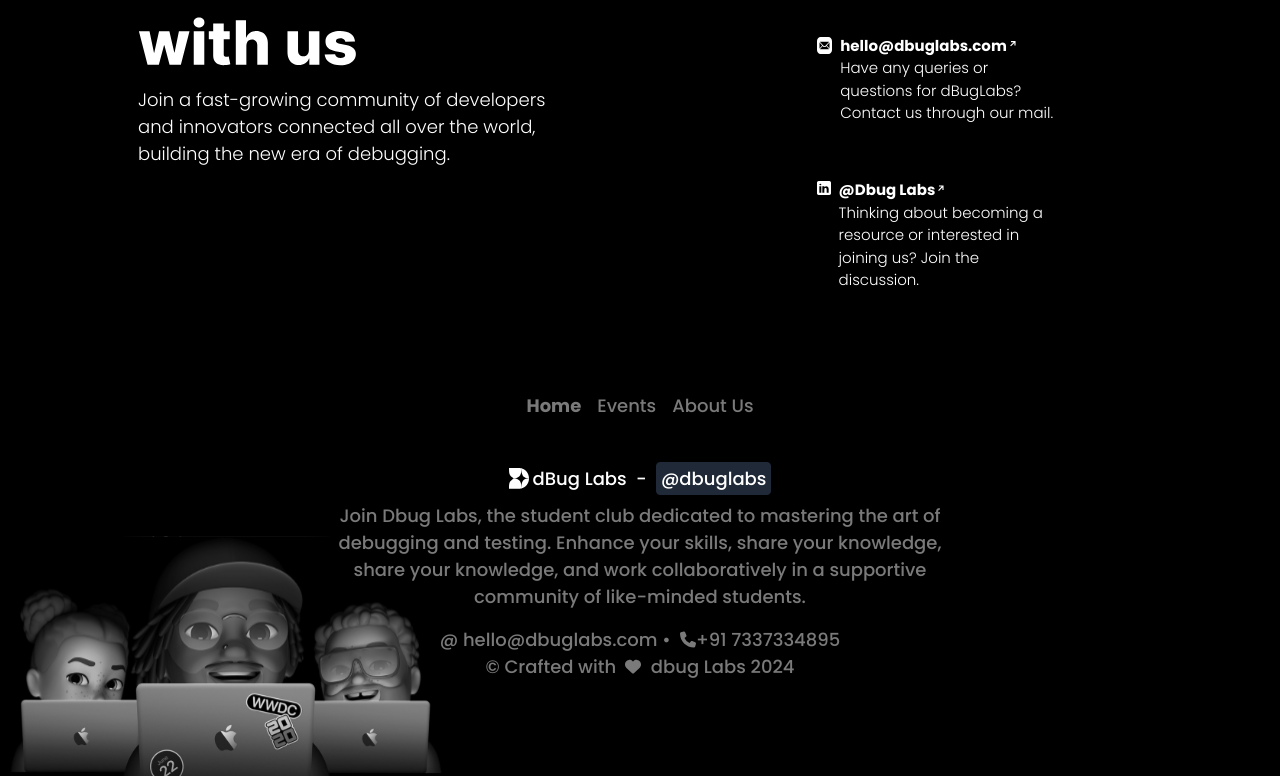
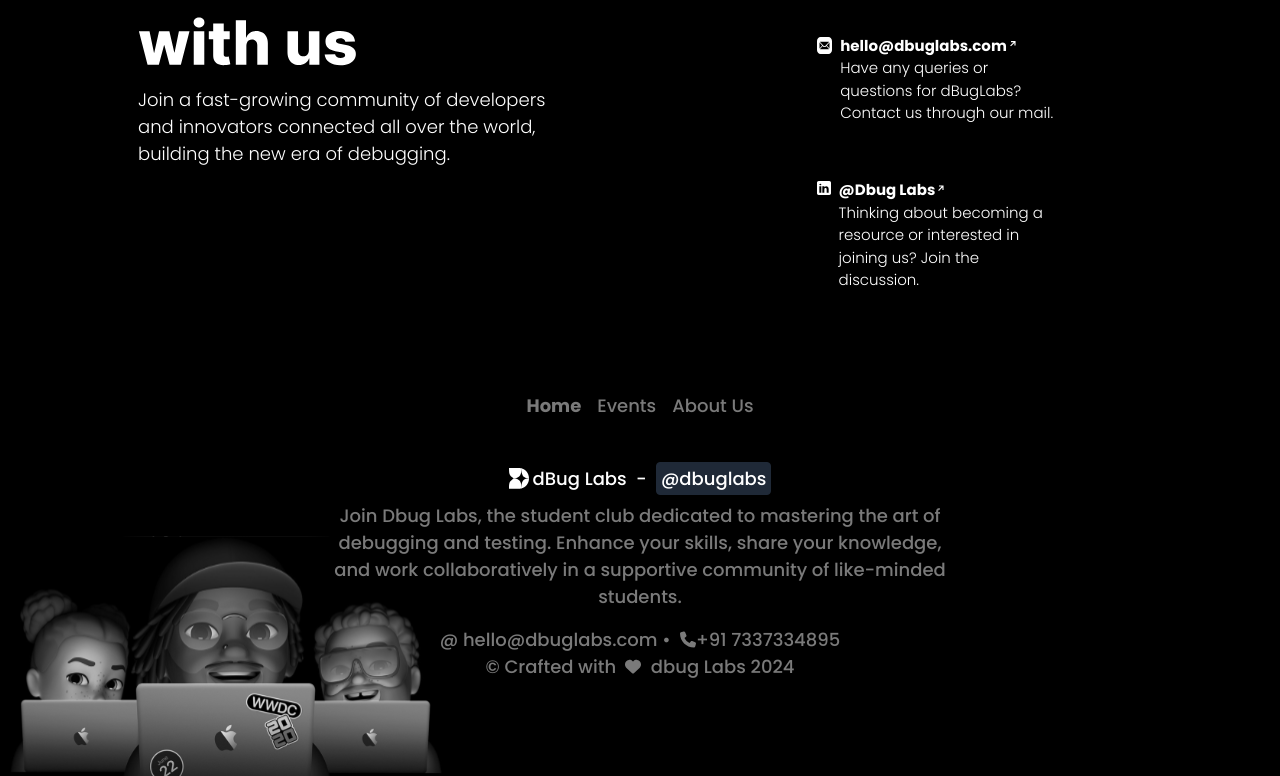
Before and after one commit to dBug-Labs/dbug-website-2024, a React (Vite) app: page / in a window 1280 px wide. Shown: the part 4240-5016 px from the top of the page. Built offline with nearby package versions, Linux system fonts and the light colour scheme.

Commit message:
Update Footer.jsx
Share your knowledge was written 2 times

```diff
--- a/src/components/Footer/Footer.jsx
+++ b/src/components/Footer/Footer.jsx
@@ -23,7 +23,7 @@ export default function Footer() {
         </div>
 
         <div>
-          <p className='px-13 py-4 text-center mt-0'>Join Dbug Labs, the student club dedicated to mastering the art of debugging and testing. Enhance your skills, share your knowledge, share your knowledge, and work collaboratively in a supportive community of like-minded students.</p>
+          <p className='px-13 py-4 text-center mt-0'>Join Dbug Labs, the student club dedicated to mastering the art of debugging and testing. Enhance your skills, share your knowledge, and work collaboratively in a supportive community of like-minded students.</p>
         </div>
         <div className='flex flex-col place-content-center items-center'>
           <a className='flex flex-row' href="mailto:hello@dbuglabs.com">@ hello@dbuglabs.com &#8226; &nbsp; <img className='w-2 sm:w-3 md:w-4' src="AssetsFooter\phone-solid.svg" alt="Phone" /> +91 7337334895</a>
```
